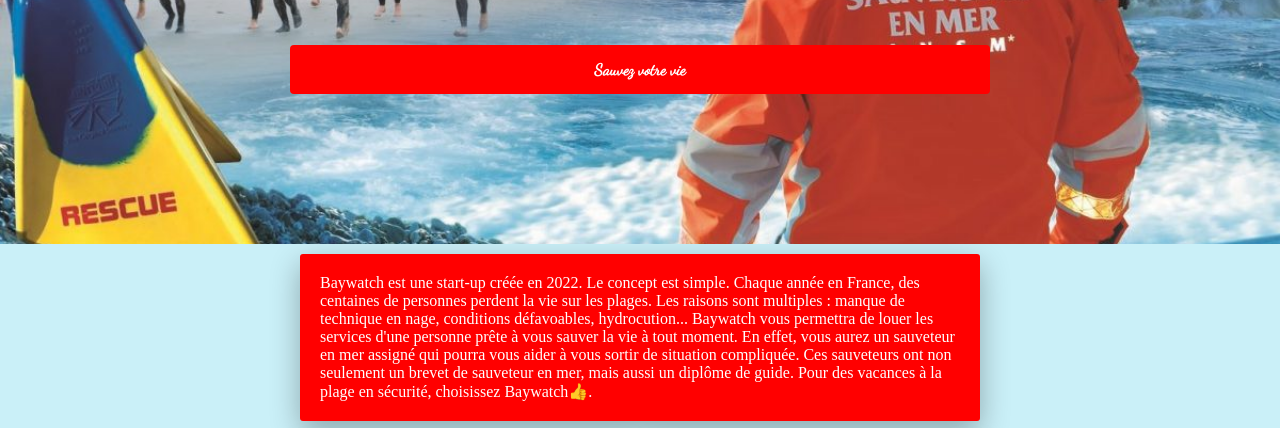
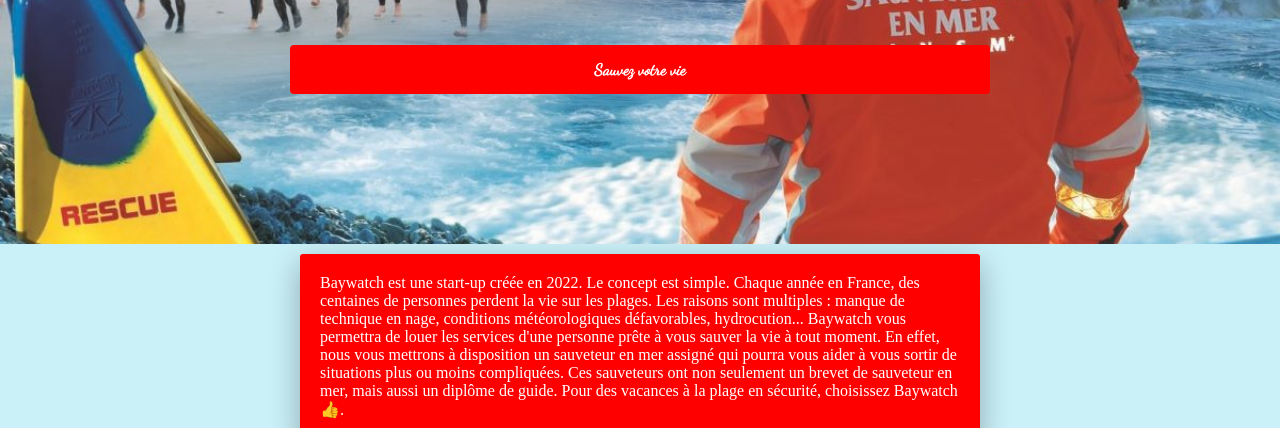
Before and after one commit to gaspardjonvel/Baywatch, a plain HTML site: page index.html in a window 1280 px wide. Shown: the part 364-792 px from the top of the page. Drawn offline with Linux system fonts and the light colour scheme; a script that the page names is missing.

Commit message:
Update index.html

```diff
--- a/index.html
+++ b/index.html
@@ -14,7 +14,7 @@
 		</div>
 	</div>
 	<div class="container">
-		<p class="card">Baywatch est une start-up créée en 2022. Le concept est simple. Chaque année en France, des centaines de personnes perdent la vie sur les plages. Les raisons sont multiples : manque de technique en nage, conditions défavoables, hydrocution... Baywatch vous permettra de louer les services d'une personne prête à vous sauver la vie à tout moment. En effet, vous aurez un sauveteur en mer assigné qui pourra vous aider à vous sortir de situation compliquée. Ces sauveteurs ont non seulement un brevet de sauveteur en mer, mais aussi un diplôme de guide. Pour des vacances à la plage en sécurité, choisissez Baywatch👍.</p>
+		<p class="card">Baywatch est une start-up créée en 2022. Le concept est simple. Chaque année en France, des centaines de personnes perdent la vie sur les plages. Les raisons sont multiples : manque de technique en nage, conditions météorologiques défavorables, hydrocution... Baywatch vous permettra de louer les services d'une personne prête à vous sauver la vie à tout moment. En effet, nous vous mettrons à disposition un sauveteur en mer assigné qui pourra vous aider à vous sortir de situations plus ou moins compliquées. Ces sauveteurs ont non seulement un brevet de sauveteur en mer, mais aussi un diplôme de guide. Pour des vacances à la plage en sécurité, choisissez Baywatch👍.</p>
 		<div class="cards" id="store-location-section">
 			<div class="card">
 				<img src="images/corse.png" alt="Corse">
```
